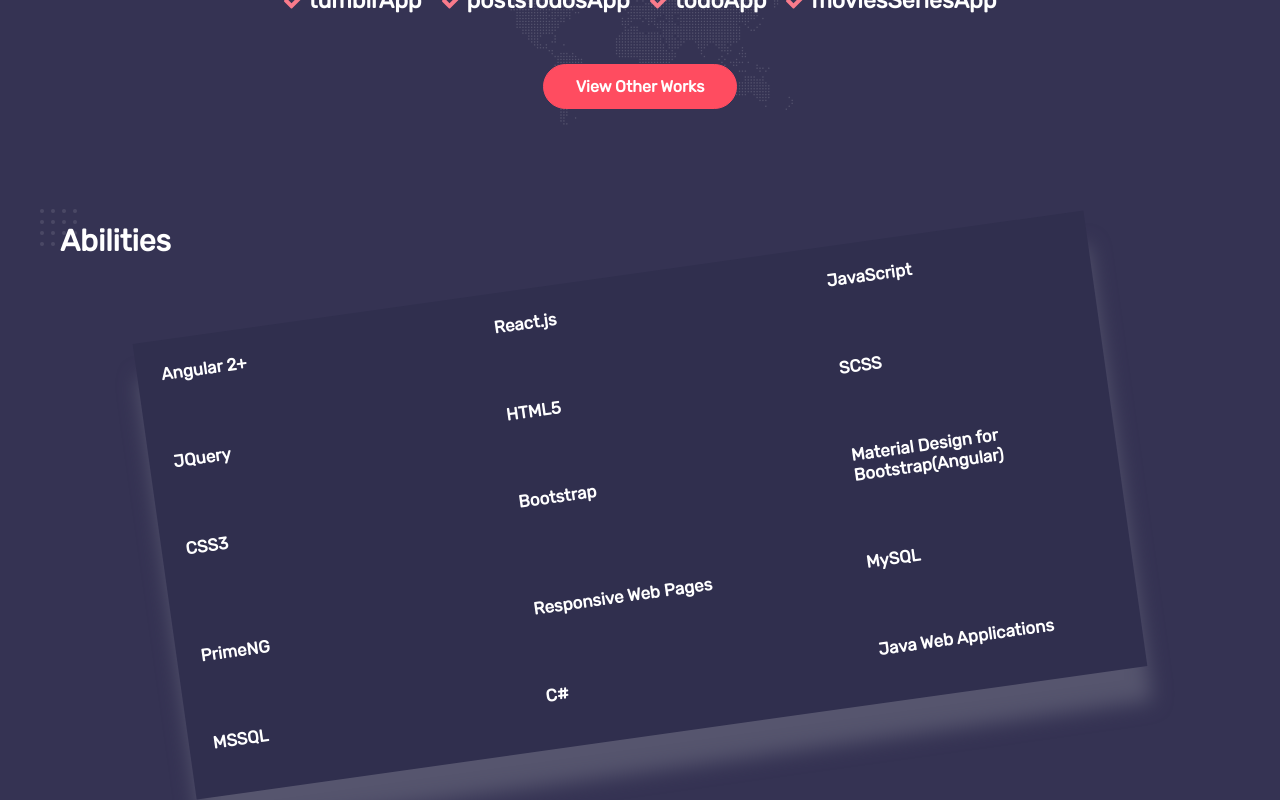
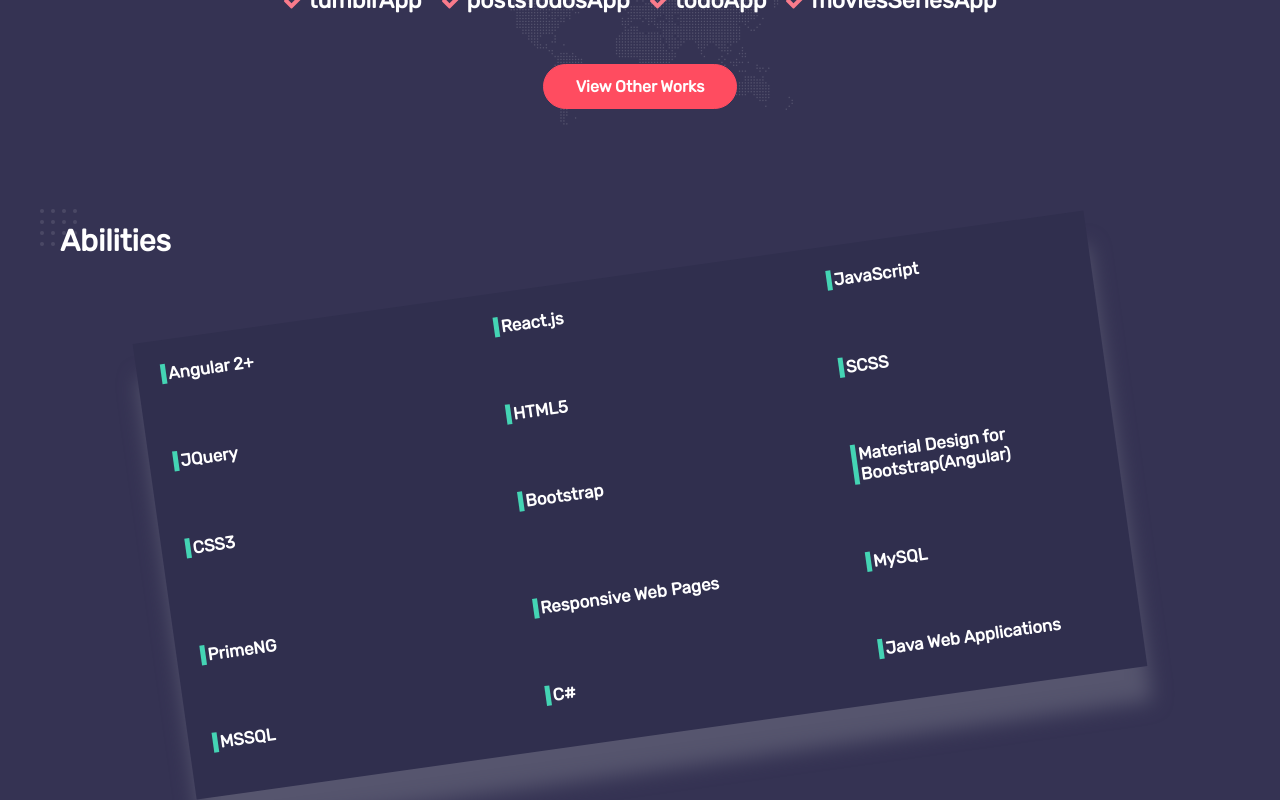
Before and after one commit to selinoykunergiz/angular-cv-site, an Angular app: page / in a window 1280 px wide. Shown: the part 1935-2735 px from the top of the page. Built offline with nearby package versions, Linux system fonts and the light colour scheme.

Commit message:
scss added

```diff
--- a/src/app/pages/cv-common/cv-common.component.html
+++ b/src/app/pages/cv-common/cv-common.component.html
@@ -137,7 +137,7 @@
                     <div class="section-content section-abilities diffirent" *ngFor="let abilities of abilitiesList">
                         <ul>
                             <li>
-                                <div class="section-exp">
+                                <div class="section-exp section-abl">
                                     <h3 class="abilities-title">{{abilities.abilitiesName}}</h3>
                                 </div>
                             </li>
--- a/src/app/pages/cv-common/cv-common.component.scss
+++ b/src/app/pages/cv-common/cv-common.component.scss
@@ -278,6 +278,10 @@
                                 display: flex;
                                 justify-content: space-between;
                                 width: 100%;
+                                &.section-abl {
+                                    border-left: 5px solid #44D4B4;
+                                    padding-left: 2px;
+                                }
                                 .exp-title , .abilities-title{
                                     margin: 0;
                                     font-size: 17px;
```
